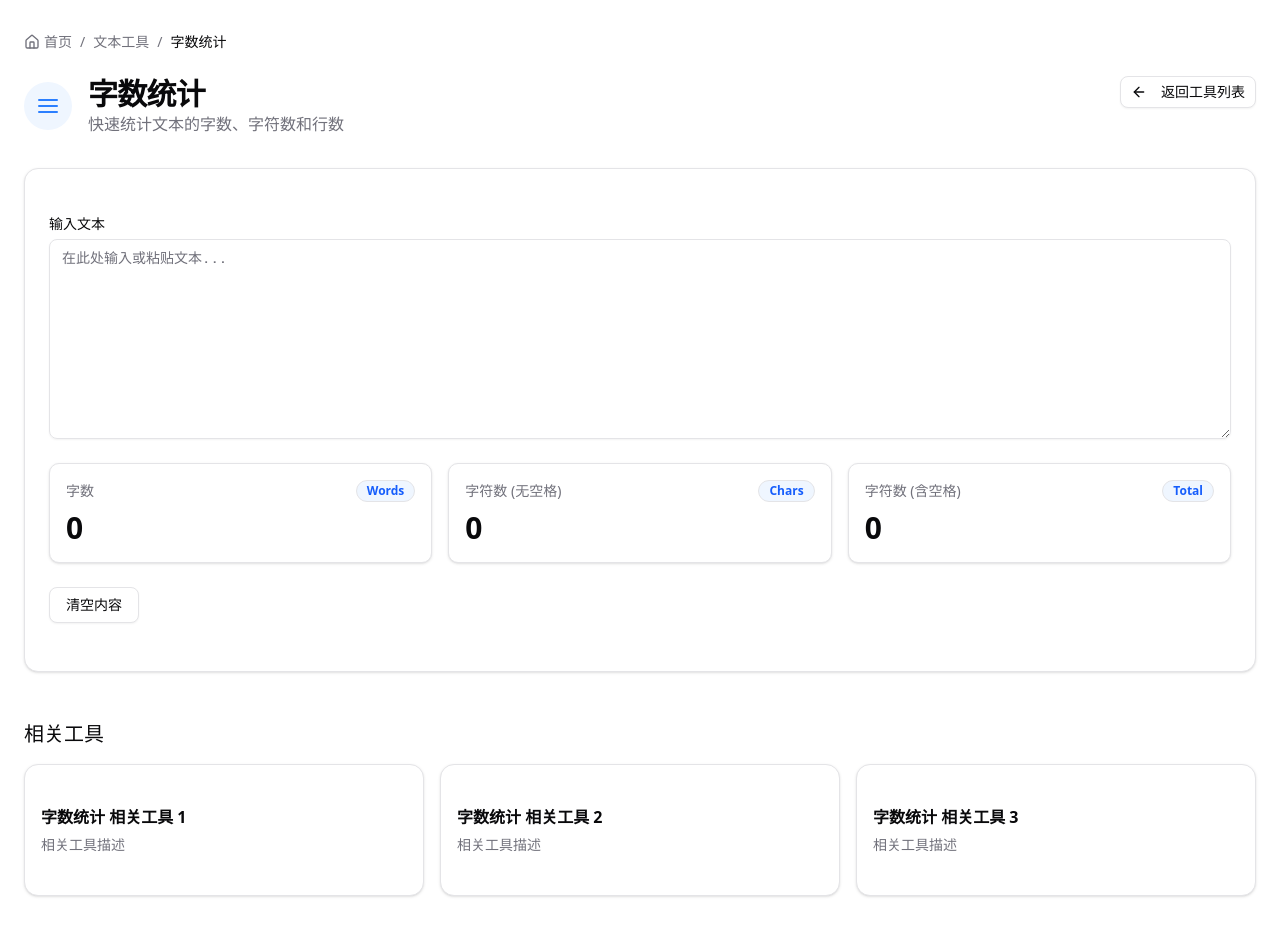
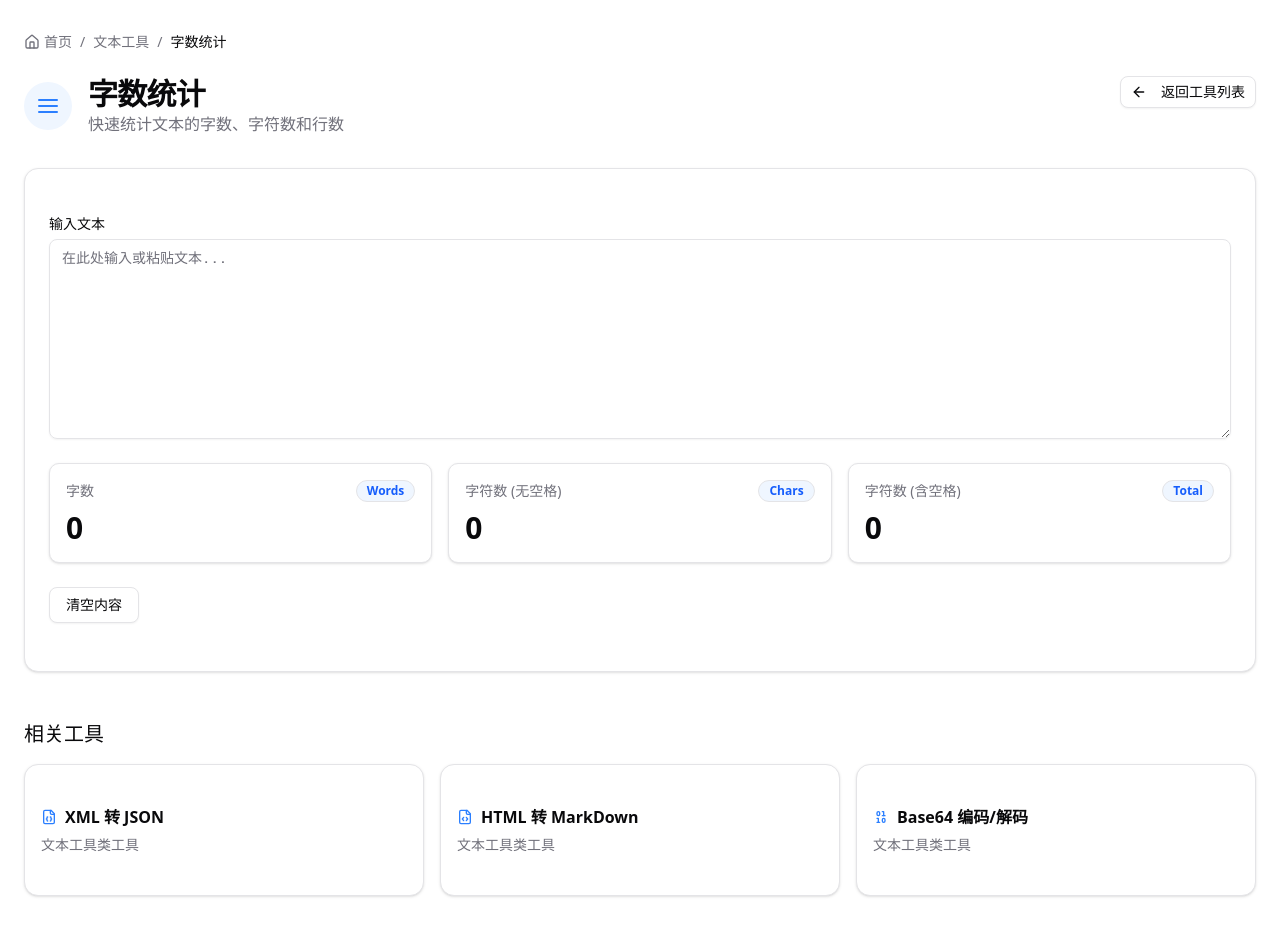
Before and after one commit to liwenka1/vven-tools, a Next.js app: page /tools/text/word-count in a window 1280 px wide. Shown: the top 936 px of the page. Built offline with nearby package versions, Linux system fonts and the light colour scheme.

Commit message:
feat: 补充相关工具的逻辑实现

```diff
--- a/components/site/ToolCategories.tsx
+++ b/components/site/ToolCategories.tsx
@@ -16,7 +16,7 @@ import {
 } from "lucide-react";
 
 // Only include tools that are actually implemented
-const categories = [
+export const categories = [
   {
     title: "文本工具",
     description: "处理和转换文本内容。",
--- a/components/tools/ToolLayout.tsx
+++ b/components/tools/ToolLayout.tsx
@@ -4,6 +4,24 @@ import { Button } from "@/components/ui/button";
 import { ArrowLeft, Home } from "lucide-react";
 import Link from "next/link";
 import { Card, CardContent, CardDescription, CardHeader, CardTitle } from "@/components/ui/card";
+import { usePathname } from "next/navigation";
+import { useMemo } from "react";
+import { categories } from "@/components/site/ToolCategories";
+
+interface ToolProps {
+  name: string;
+  href: string;
+  icon: React.ReactNode;
+}
+
+interface CategoryProps {
+  title: string;
+  description: string;
+  icon: React.ReactNode;
+  color: string;
+  borderColor: string;
+  tools: ToolProps[];
+}
 
 interface ToolLayoutProps {
   children: React.ReactNode;
@@ -18,6 +36,51 @@ interface ToolLayoutProps {
 }
 
 export default function ToolLayout({ children, title, description, icon, category }: ToolLayoutProps) {
+  const pathname = usePathname();
+
+  // Find related tools from the same category
+  const relatedTools = useMemo(() => {
+    // Find current category
+    const currentCategory = categories.find((cat: CategoryProps) => cat.title === category.name);
+
+    if (!currentCategory) {
+      return [];
+    }
+
+    // Find current tool index
+    const currentToolIndex = currentCategory.tools.findIndex((tool: ToolProps) => tool.href === pathname);
+
+    if (currentToolIndex === -1) {
+      return currentCategory.tools.slice(0, 3);
+    }
+
+    // Get 3 related tools (excluding current one)
+    const otherTools = [...currentCategory.tools];
+    otherTools.splice(currentToolIndex, 1);
+
+    // If we have less than 3 tools in this category (after removing current one)
+    if (otherTools.length <= 3) {
+      return otherTools;
+    }
+
+    // Create an ordered array of tools, starting from the next tools after current one
+    const result: ToolProps[] = [];
+    let nextIndex = currentToolIndex;
+
+    while (result.length < 3 && result.length < otherTools.length) {
+      nextIndex = (nextIndex + 1) % currentCategory.tools.length;
+
+      // Skip the current tool
+      if (nextIndex === currentToolIndex) {
+        continue;
+      }
+
+      result.push(currentCategory.tools[nextIndex]);
+    }
+
+    return result;
+  }, [pathname, category.name]);
+
   return (
     <div className="container mx-auto pt-8 pb-16">
       {/* 面包屑导航 */}
@@ -57,30 +120,28 @@ export default function ToolLayout({ children, title, description, icon, categor
       </Card>
 
       {/* 相关工具推荐 */}
+      {relatedTools.length > 0 && (
         <div className="mt-12">
           <h2 className="mb-4 text-xl font-medium">相关工具</h2>
           <div className="grid grid-cols-1 gap-4 sm:grid-cols-2 md:grid-cols-3">
-          {/* 这里可以根据当前工具类别动态推荐相关工具 */}
-          <Card className="transition-all duration-200 hover:shadow-md">
+            {relatedTools.map((tool: ToolProps) => (
+              <Card key={tool.href} className="transition-all duration-200 hover:shadow-md">
                 <CardHeader className="p-4">
-              <CardTitle className="text-base">{title} 相关工具 1</CardTitle>
-              <CardDescription>相关工具描述</CardDescription>
+                  <Link href={tool.href} className="hover:text-primary transition-colors">
+                    <CardTitle className="flex items-center text-base">
+                      {tool.icon}
+                      <span>{tool.name}</span>
+                    </CardTitle>
+                  </Link>
+                  <CardDescription>
+                    {category.name}类工具
+                  </CardDescription>
                 </CardHeader>
               </Card>
-          <Card className="transition-all duration-200 hover:shadow-md">
-            <CardHeader className="p-4">
-              <CardTitle className="text-base">{title} 相关工具 2</CardTitle>
-              <CardDescription>相关工具描述</CardDescription>
-            </CardHeader>
-          </Card>
-          <Card className="transition-all duration-200 hover:shadow-md">
-            <CardHeader className="p-4">
-              <CardTitle className="text-base">{title} 相关工具 3</CardTitle>
-              <CardDescription>相关工具描述</CardDescription>
-            </CardHeader>
-          </Card>
+            ))}
           </div>
         </div>
+      )}
     </div>
   );
 }
```
Lines whose indentation alone changed are shown as unchanged.
